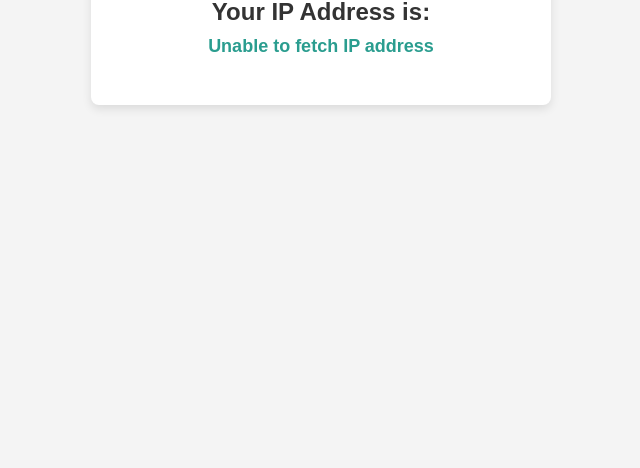
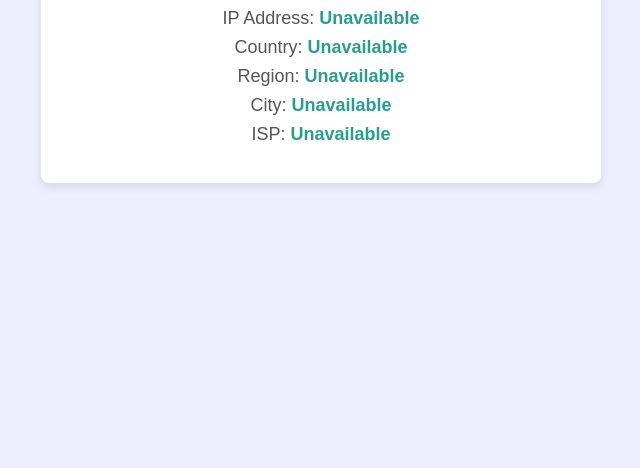
Before and after one commit to Ashikir-Rahman-Alvi/My-ip, a plain HTML site: page index.html in a window 1280 px wide. Shown: the part 372-840 px from the top of the page, without its empty margins (319-959 px from the left). Before the commit the page ends 800 px from the top, so only its background shows below. Drawn offline with Linux system fonts and the light colour scheme; no server answers.

Commit message:
Update index.html
Update app

```diff
--- a/index.html
+++ b/index.html
@@ -3,13 +3,13 @@
 <head>
   <meta charset="UTF-8">
   <meta name="viewport" content="width=device-width, initial-scale=1.0">
-  <title>Get Client IP Address</title>
+  <title>Your IP & Location Info</title>
   <style>
     body {
       font-family: Arial, sans-serif;
-      background-color: #f4f4f4;
+      background-color: #eef;
       margin: 0;
-      padding: 0;
+      padding: 20px;
       display: flex;
       justify-content: center;
       align-items: center;
@@ -23,22 +23,22 @@
       box-shadow: 0 4px 10px rgba(0, 0, 0, 0.1);
       text-align: center;
       width: 100%;
-      max-width: 400px;
+      max-width: 500px;
     }
 
     h1 {
+      font-size: 24px;
       color: #333;
-      font-size: 24px;
-      margin-bottom: 10px;
+      margin-bottom: 20px;
     }
 
-    p {
+    .info {
       font-size: 18px;
       color: #555;
-      margin-top: 0;
+      margin: 8px 0;
     }
 
-    #ip {
+    .info span {
       font-weight: bold;
       color: #2a9d8f;
     }
@@ -46,20 +46,32 @@
 </head>
 <body>
   <div class="container">
-    <h1>Your IP Address is:</h1>
-    <p id="ip">Loading...</p>
+    <h1>Your IP & Location Info</h1>
+    <p class="info">IP Address: <span id="ip">Loading...</span></p>
+    <p class="info">Country: <span id="country">Loading...</span></p>
+    <p class="info">Region: <span id="region">Loading...</span></p>
+    <p class="info">City: <span id="city">Loading...</span></p>
+    <p class="info">ISP: <span id="isp">Loading...</span></p>
   </div>
 
   <script>
-    // Fetch the client's IP address from ipify
-    fetch('https://api.ipify.org?format=json')
+    // Fetch extended information from ip-api.com
+    fetch('http://ip-api.com/json/')
       .then(response => response.json())
       .then(data => {
-        document.getElementById('ip').innerText = data.ip;
+        document.getElementById('ip').innerText = data.query || 'N/A';
+        document.getElementById('country').innerText = data.country || 'N/A';
+        document.getElementById('region').innerText = data.regionName || 'N/A';
+        document.getElementById('city').innerText = data.city || 'N/A';
+        document.getElementById('isp').innerText = data.isp || 'N/A';
       })
       .catch(error => {
-        console.error('Error fetching IP address:', error);
-        document.getElementById('ip').innerText = 'Unable to fetch IP address';
+        console.error('Error fetching data:', error);
+        document.getElementById('ip').innerText = 'Unavailable';
+        document.getElementById('country').innerText = 'Unavailable';
+        document.getElementById('region').innerText = 'Unavailable';
+        document.getElementById('city').innerText = 'Unavailable';
+        document.getElementById('isp').innerText = 'Unavailable';
       });
   </script>
 </body>
```
